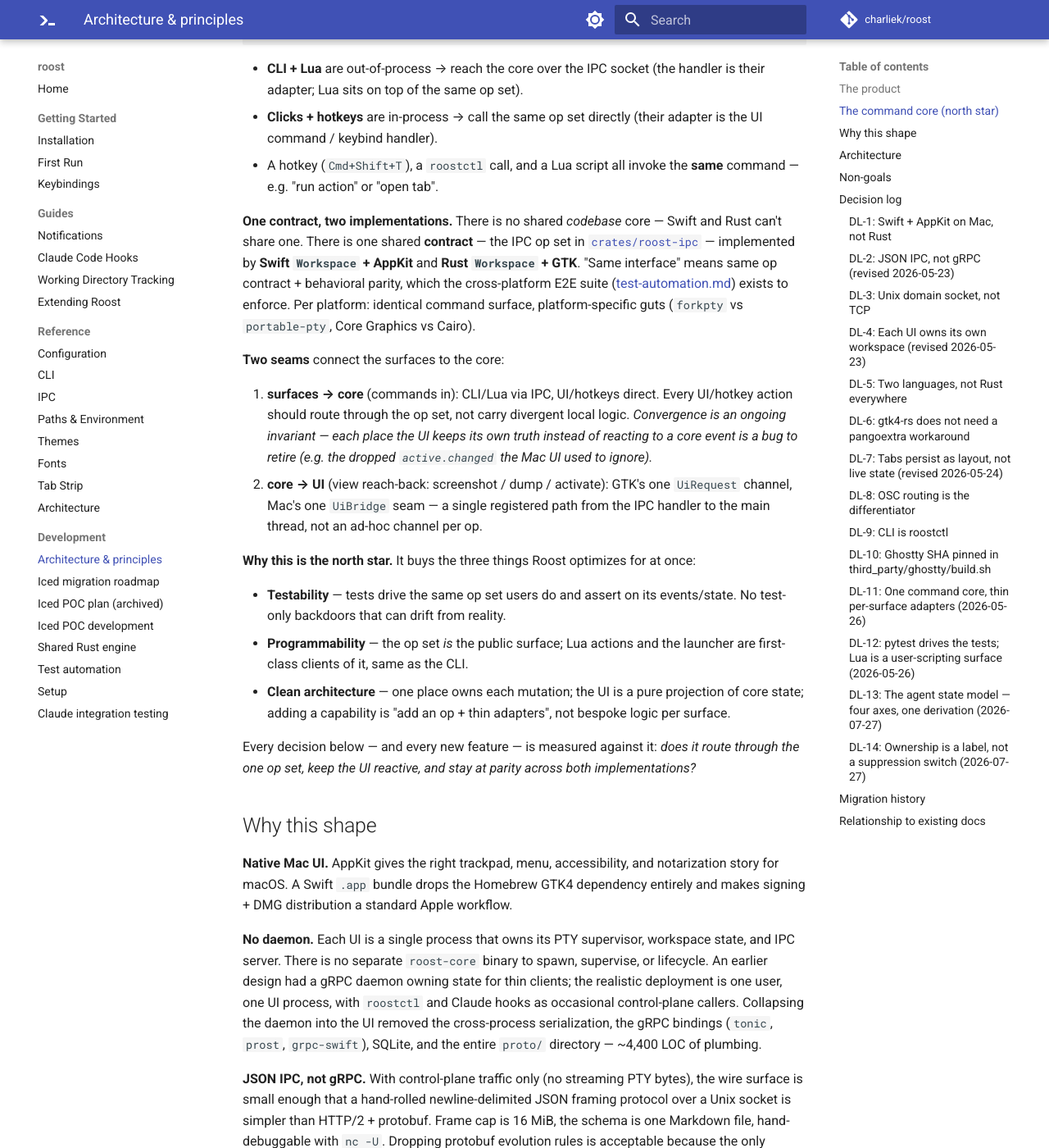
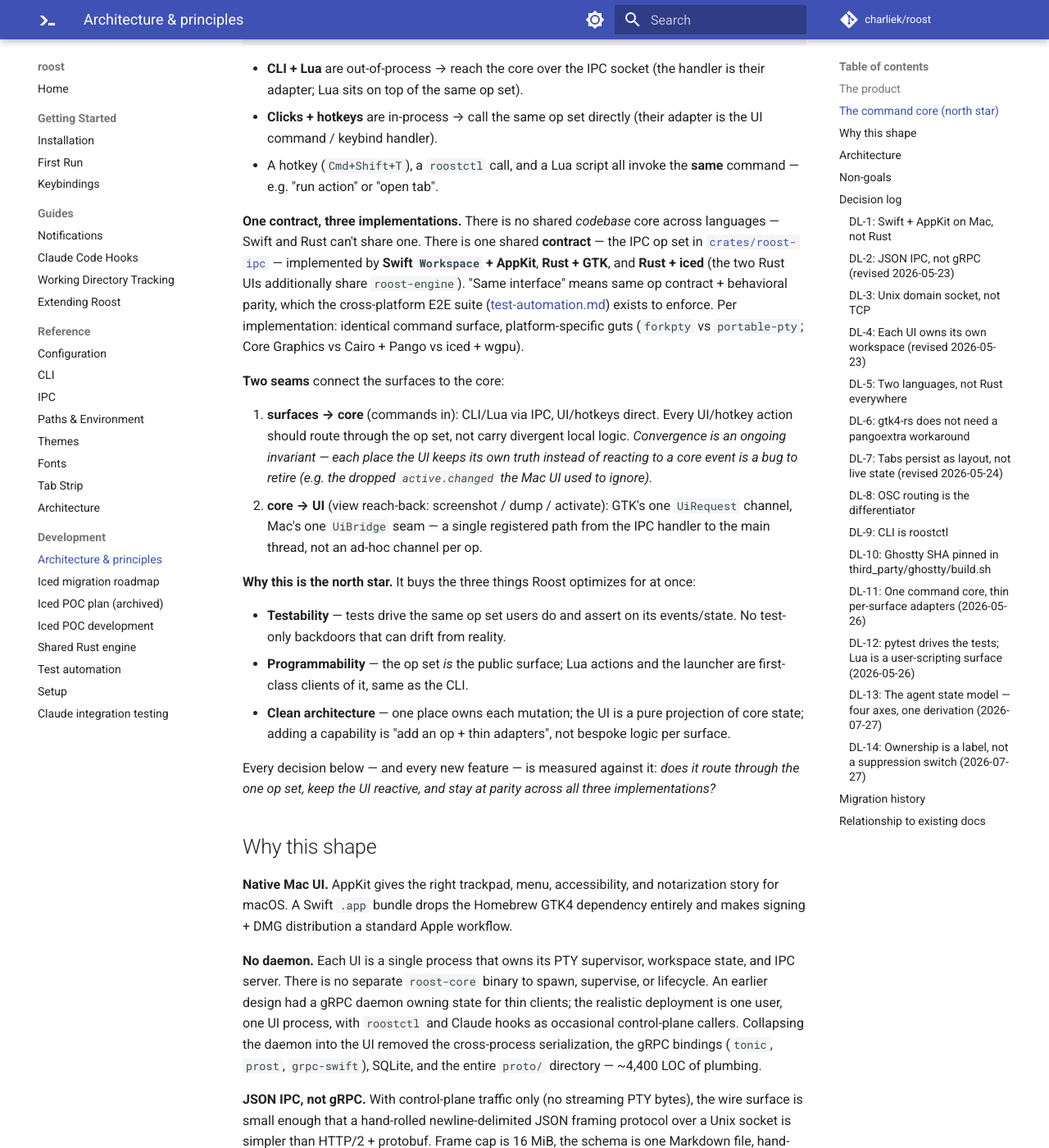
Before and after one commit to charliek/roost, an MkDocs documentation site: the page built from docs/development/vision.md, in a window 1280 px wide and 1400 px high, scrolled down 797 px. Shown: the whole window at 82% size. Built offline with MkDocs 1.6.1 and Material for MkDocs 9.7.7, drawn with Linux system fonts in a browser that asks for light colours; comment, search, counter and statistics services are not loaded.

Commit message:
docs: three local CodeRabbit findings on the parity prose
The cloud review reported `pass` while its body said "Review limit
reached" and it had reviewed nothing — the false-pass the plan's brief
warns about. The local CLI reviewed all 16 files and found three real
issues, two of them misses in this branch's own diff.

vision.md's command-core section still read "One contract, two
implementations", named only Swift and GTK, and ended at "Core Graphics
vs Cairo" — the same class of stale claim already fixed in CLAUDE.md's
north star, and the reason scoping vision.md to "two places" was too
narrow. Its parity question further down said "both implementations" too.
Both now name all three, and record that the two Rust UIs additionally
share `roost-engine`. The DL-* decision log remains untouched.

config.md contradicted itself: the settings table listed `link-modifier`
for "the GTK and Iced apps" while the setting's own scope note said "the
GTK app only". Verified against the source — `link_modifier_held` is
implemented in `crates/roost-iced/src/app.rs` — so the scope note was the
stale half. Fixed, and the file's portability claim now says plainly that
a few settings are honored by only some UIs, with the per-setting section
as the authority.

Not adopted: the suggestion to document iced's threading contract
alongside Mac and GTK. Real gap, but it asks for new material about
single-owner `vt_write` access and the `EngineReady` hand-off that this
docs-correction pass has not verified, and asserting an unverified
threading rule in the governing docs is worse than the omission. Noted as
follow-up.

Co-Authored-By: Claude Opus 5 <noreply@anthropic.com>
Claude-Session: https://claude.ai/code/session_01SgxiEBQTqgNjPswKqcs12d

```diff
--- a/docs/development/vision.md
+++ b/docs/development/vision.md
@@ -41,15 +41,17 @@ truth.**
 - A hotkey (`Cmd+Shift+T`), a `roostctl` call, and a Lua script all
   invoke the **same** command — e.g. "run action" or "open tab".
 
-**One contract, two implementations.** There is no shared *codebase*
-core — Swift and Rust can't share one. There is one shared **contract**
-— the IPC op set in [`crates/roost-ipc`](../reference/ipc.md) —
-implemented by **Swift `Workspace` + AppKit** and **Rust `Workspace` +
-GTK**. "Same interface" means same op contract + behavioral parity,
-which the cross-platform E2E suite ([test-automation.md](test-automation.md))
-exists to enforce. Per platform: identical command surface,
-platform-specific guts (`forkpty` vs `portable-pty`, Core Graphics vs
-Cairo).
+**One contract, three implementations.** There is no shared *codebase*
+core across languages — Swift and Rust can't share one. There is one
+shared **contract** — the IPC op set in
+[`crates/roost-ipc`](../reference/ipc.md) — implemented by **Swift
+`Workspace` + AppKit**, **Rust + GTK**, and **Rust + iced** (the two
+Rust UIs additionally share `roost-engine`). "Same interface" means same
+op contract + behavioral parity, which the cross-platform E2E suite
+([test-automation.md](test-automation.md)) exists to enforce. Per
+implementation: identical command surface, platform-specific guts
+(`forkpty` vs `portable-pty`; Core Graphics vs Cairo + Pango vs
+iced + wgpu).
 
 **Two seams** connect the surfaces to the core:
 
@@ -77,7 +79,7 @@ for at once:
 
 Every decision below — and every new feature — is measured against it:
 *does it route through the one op set, keep the UI reactive, and stay at
-parity across both implementations?*
+parity across all three implementations?*
 
 ## Why this shape
 
```
Also changed, not shown: docs/reference/config.md (+9 -4 lines).
